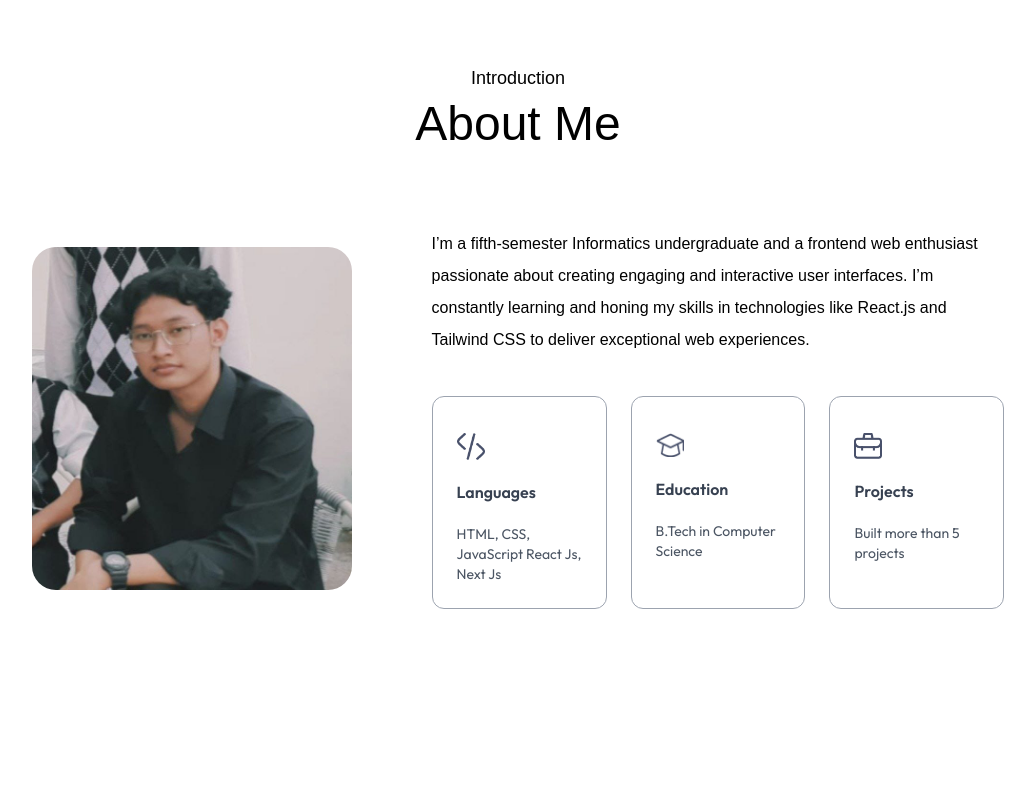
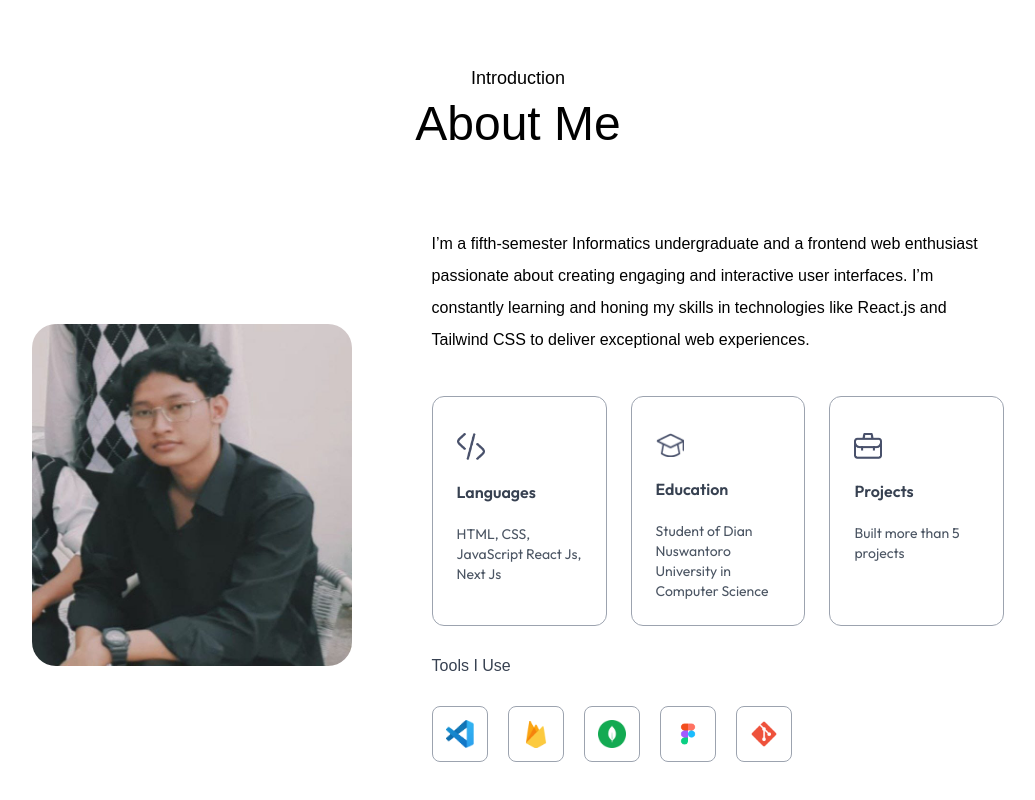
Before and after one commit to ardiansetya/next-porto, a Next.js app: page / in a window 1280 px wide. Shown: the part 776-1576 px from the top of the page, without its empty margins (122-1157 px from the left). Before the commit the page ends 1505 px from the top, so only its background shows below. Built offline with nearby package versions, Linux system fonts and the light colour scheme; a web font is replaced by a local one.

Commit message:
fix/about

```diff
--- a/assets/assets.js
+++ b/assets/assets.js
@@ -108,7 +108,7 @@
 
 export const infoList = [
     { icon: assets.code_icon, iconDark: assets.code_icon_dark, title: 'Languages', description: 'HTML, CSS, JavaScript React Js, Next Js' },
-    { icon: assets.edu_icon, iconDark: assets.edu_icon_dark, title: 'Education', description: 'B.Tech in Computer Science' },
+    { icon: assets.edu_icon, iconDark: assets.edu_icon_dark, title: 'Education', description: 'Student of Dian Nuswantoro University in Computer Science' },
     { icon: assets.project_icon, iconDark: assets.project_icon_dark, title: 'Projects', description: 'Built more than 5 projects' }
 ];
 
--- a/components/About.jsx
+++ b/components/About.jsx
@@ -1,4 +1,4 @@
-import { assets, infoList } from '@/assets/assets'
+import { assets, infoList, toolsData } from '@/assets/assets'
 import Image from 'next/image'
 import React from 'react'
 
@@ -27,10 +27,22 @@
           </p>
           <ul className='grid grid-cols-1 sm:grid-cols-3 gap-6 max-w-2xl'>
             {infoList.map(({ icon, title, description, iconDark, index }) => (
-              <li key={index} className="border-[0.5px] border-gray-400 rounded-xl p-6 cursor-pointer">
+              <li key={index} className="border-[0.5px] border-gray-400 rounded-xl p-6 cursor-pointer hover:bg-lightHover hover:-translate-y-1 duration-500 hover:shadow-black">
                 <Image src={icon} alt={title} className="w-7 mt-3" />
                 <h3 className='my-4 font-semibold text-gray-700'>{title}</h3>
                 <p className='text-gray-600 text-sm'>{description}</p>
+              </li>
+            ))}
+          </ul>
+          <h4 className='my-6 text-gray-700 font-Ovo'>Tools I Use</h4>
+          <ul className='flex items-center gap-3 sm:gap-5'>
+            {toolsData.map((tool, index) => (
+              <li className='flex items-center justify-center w-12 sm:w-14 aspect-square border border-gray-400 cursor-pointer hover:-translate-y-1 duration-500 rounded-lg hover:shadow-black' key={index}>
+                <Image
+                  src={tool}
+                  alt="tool"
+                  className="w-5 sm:w-7"
+                />
               </li>
             ))}
           </ul>
--- a/tailwind.config.js
+++ b/tailwind.config.js
@@ -16,6 +16,10 @@
       fontFamily: {
         Outfit: ['Outfit', 'sans-serif'],
         Ovo: ['Ovo', 'sans-serif'],
+      },
+      boxShadow:{
+        'black': '4px 4px 0 #000',
+        'light': '4px 4px 0 #fff'
       }
     },
   },
```
